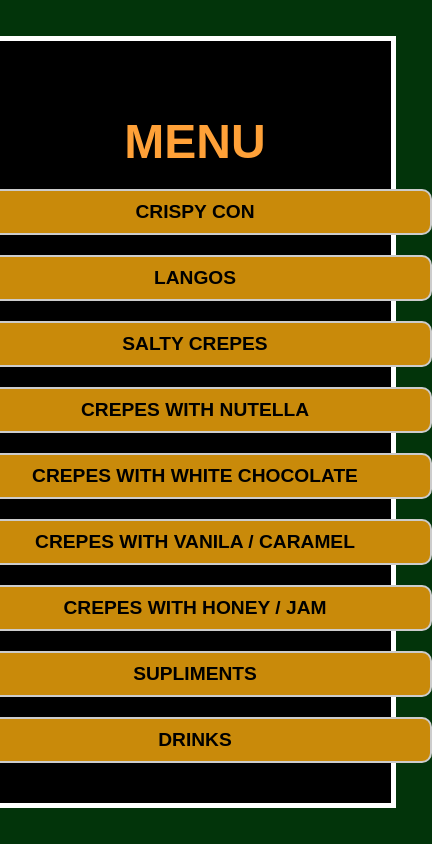
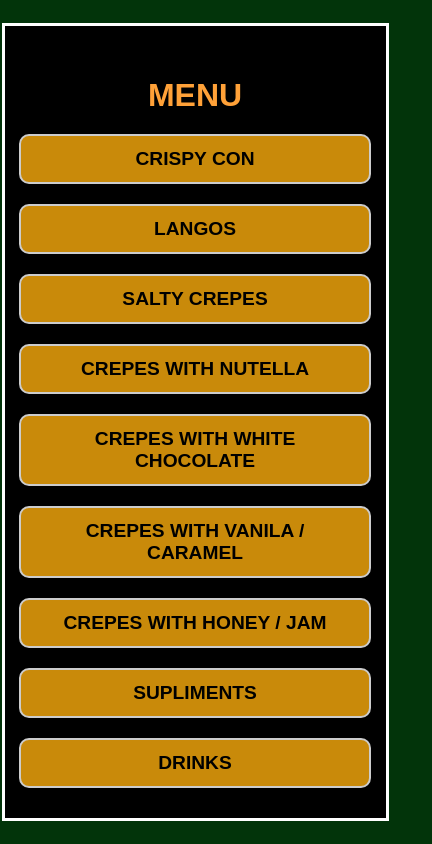
Before and after one commit to Jules-crep/Jules-crep.github.io, a plain HTML site: page SiteScheletCreparie/menu-en.html in a window 390 px wide. Shown: the whole page, 432 px wide, since content can reach past the window. Drawn offline with Linux system fonts and the light colour scheme.

Commit message:
update menueng ,adaugat resolutie

```diff
--- a/SiteScheletCreparie/menu-en.html
+++ b/SiteScheletCreparie/menu-en.html
@@ -54,6 +54,24 @@
       transform: scale(1.05);
       border-color: #999;
     }
+
+    @media screen and (max-width: 480px) {
+      .site-container {
+        padding: 30px 15px;
+        border-width: 3px;
+      }
+
+      h1 {
+        font-size: 2em;
+        margin-bottom: 20px;
+      }
+
+      .menu-item {
+        font-size: 1.2em;
+        padding: 12px 16px;
+        width: 90%;
+      }
+    }
   </style>
 </head>
 <body>
```
